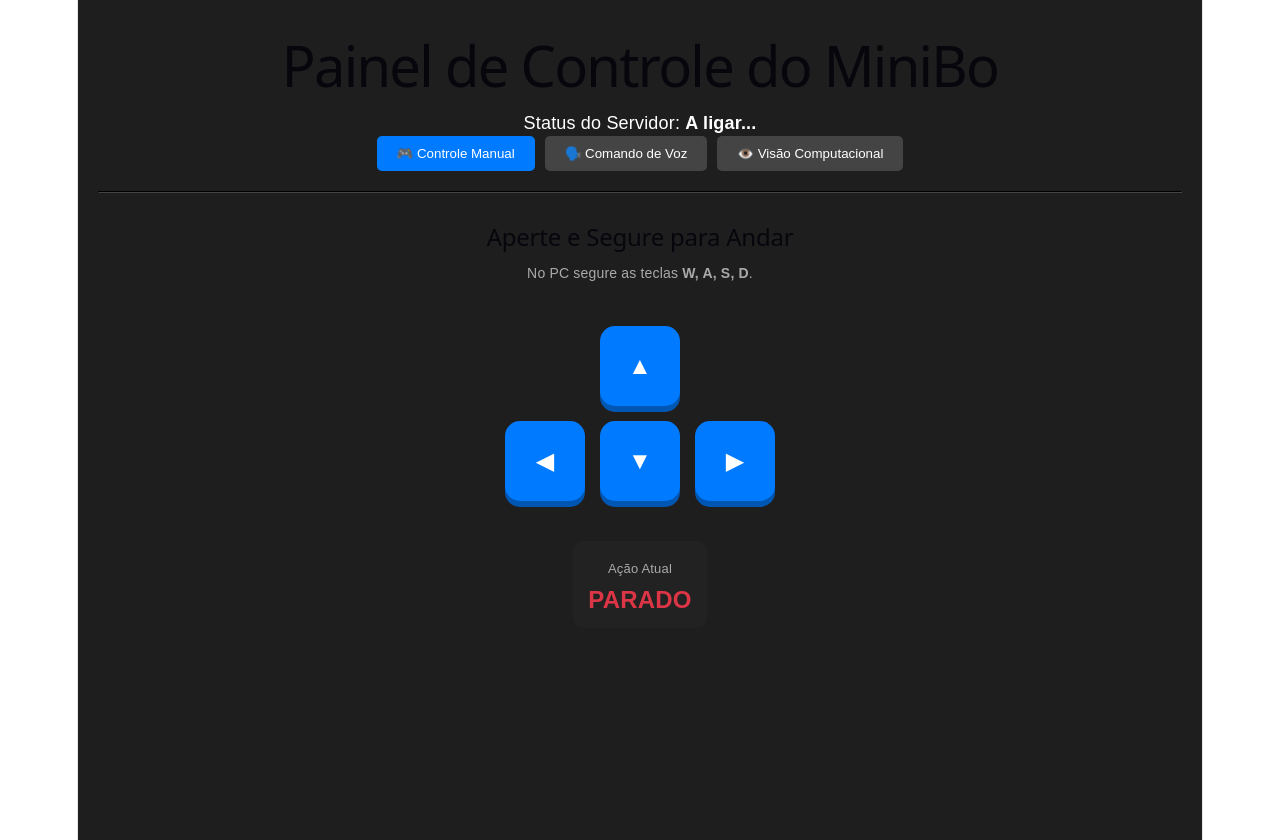
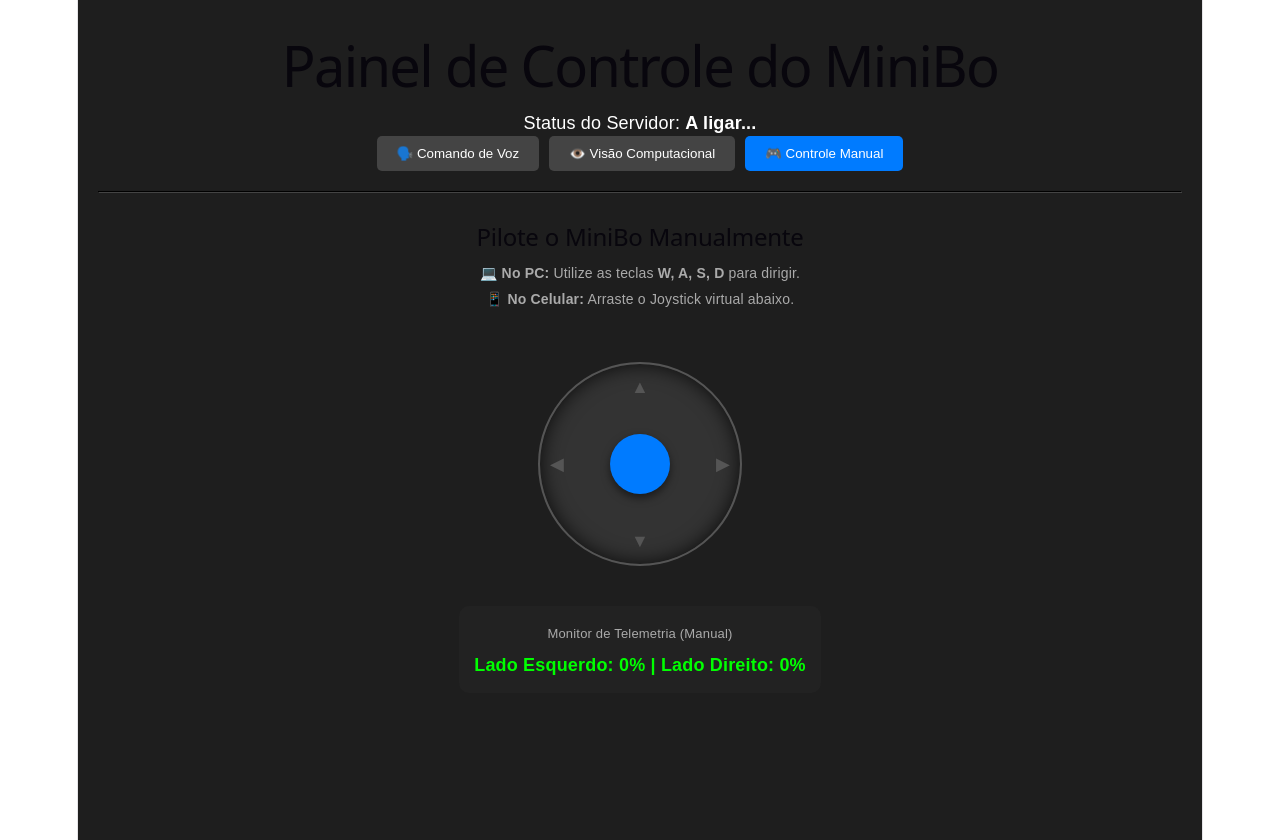
Before and after one commit to arturocunha/MiniBo, a React (Vite) app in the folder site-robo/: page / in a window 1280 px wide. Both pictures are taken after a click on the button "🎮 Controle Manual". Built offline with nearby package versions, Linux system fonts and the light colour scheme; no server answers.

Commit message:
fix: tentando corrigir o robo 15.0

```diff
--- a/site-robo/src/App.tsx
+++ b/site-robo/src/App.tsx
@@ -3,14 +3,15 @@ import './App.css';
 
 function App() {
   // =========================================================================
-  // ⚙️ MATRIZ DE CALIBRAÇÃO DE SINAIS
+  // ⚙️ MATRIZ DE CALIBRAÇÃO INDEPENDENTE DOS MOTORES
   // =========================================================================
-  const MULT_FFE = 1;
-  const MULT_FFD = 1;
-  const MULT_FTE = 1;
-  const MULT_FTD = 1;
+  const MULT_FFE = 1; // Frente-Frente-Esquerda (Pino 5)
+  const MULT_FFD = 1; // Frente-Frente-Direita  (Pino 6)
+  const MULT_FTE = 1; // Frente-Trás-Esquerda   (Pino 7)
+  const MULT_FTD = 1; // Frente-Trás-Direita    (Pino 8)
 
-  const [abaAtiva, setAbaAtiva] = useState<'voz' | 'visao' | 'manual'>('manual');
+  // Adicionamos a aba 'manual'
+  const [abaAtiva, setAbaAtiva] = useState<'voz' | 'visao' | 'manual'>('voz');
   const [statusWs, setStatusWs] = useState('A ligar...');
 
   const [comandoAtualVoz, setComandoAtualVoz] = useState('PARADO');
@@ -18,6 +19,10 @@ function App() {
   const [fraseOuvida, setFraseOuvida] = useState('');
 
   const [cameraLigada, setCameraLigada] = useState(false);
+  const [infoJoystick, setInfoJoystick] = useState({ speed: 0, turn: 0, l: 0, r: 0 });
+
+  // Estados do Joystick Virtual na tela
+  const [posicaoJoy, setPosicaoJoy] = useState({ x: 0, y: 0 });
 
   const ws = useRef<WebSocket | null>(null);
   const videoRef = useRef<HTMLVideoElement>(null);
@@ -27,15 +32,19 @@ function App() {
   const handsRef = useRef<any>(null);
   const loopVisaoRef = useRef<number>(0);
   const visaoAtivaRef = useRef<boolean>(false);
+
   const recognitionRef = useRef<any>(null);
   const ouvindoRef = useRef(false);
 
-  // A MÁGICA ESTÁ AQUI: Evita enviar o mesmo comando repetidas vezes
-  const direcaoRef = useRef('PARADO');
-  const [direcaoManual, setDirecaoManual] = useState('PARADO');
+  const estadoMotores = useRef<[number, number, number, number]>([0, 0, 0, 0]);
+
+  // Controles do Modo Manual (Teclado e Tela)
+  const teclasRef = useRef({ w: false, a: false, s: false, d: false });
+  const joyAtivoRef = useRef(false);
+  const areaJoyRef = useRef<HTMLDivElement>(null);
 
   // =========================================================================
-  // 1. LIGAÇÃO WEBSOCKET
+  // 1. LIGAÇÃO WEBSOCKET E TRANSMISSÃO CONTÍNUA (HEARTBEAT)
   // =========================================================================
   useEffect(() => {
     const protocoloWs = window.location.protocol === 'https:' ? 'wss:' : 'ws:';
@@ -55,50 +64,81 @@ function App() {
 
     conectar();
 
-    return () => ws.current?.close();
+    // Coração do Robô: Envia a matriz de motores atual 10 vezes por segundo
+    const transmissor = setInterval(() => {
+      if (ws.current && ws.current.readyState === WebSocket.OPEN) {
+        const [ffe, ffd, fte, ftd] = estadoMotores.current;
+
+        const cmdFinal = [
+          ffe * MULT_FFE,
+          ffd * MULT_FFD,
+          fte * MULT_FTE,
+          ftd * MULT_FTD
+        ].join(',');
+
+        ws.current.send(cmdFinal);
+      }
+    }, 100);
+
+    return () => {
+      clearInterval(transmissor);
+      ws.current?.close();
+    };
   }, []);
 
-  // FUNÇÃO CENTRALIZADA: Envia o comando UMA VEZ e a ESP32 segura!
-  const dispararAcao = useCallback((novaDirecao: string, motores: number[]) => {
-    // Se o robô já estiver fazendo isso, não envia de novo para não afogar a placa!
-    if (direcaoRef.current === novaDirecao) return;
+  // =========================================================================
+  // 2. MODO MANUAL (TECLADO WASD + JOYSTICK VIRTUAL)
+  // =========================================================================
+  const atualizarMotoresManual = useCallback((joyX = 0, joyY = 0) => {
+    let speed = 0;
+    let turn = 0;
 
-    direcaoRef.current = novaDirecao;
-    setDirecaoManual(novaDirecao);
-    setComandoAtualVoz(novaDirecao); // Unifica o visual
+    // Se o usuário estiver com o dedo no joystick, ele tem prioridade
+    if (joyAtivoRef.current) {
+      speed = -joyY; // Eixo Y no navegador é positivo para baixo, invertemos para acelerar
+      turn = joyX;
+    } else {
+      // Senão, lê as teclas WASD
+      speed = (teclasRef.current.w ? 100 : 0) + (teclasRef.current.s ? -100 : 0);
+      turn = (teclasRef.current.d ? 100 : 0) + (teclasRef.current.a ? -100 : 0);
+    }
 
-    if (ws.current && ws.current.readyState === WebSocket.OPEN) {
-      const cmd = [
-        motores[0] * MULT_FFE,
-        motores[1] * MULT_FFD,
-        motores[2] * MULT_FTE,
-        motores[3] * MULT_FTD
-      ].join(',');
+    // A Mágica do "Differential Steering" (Direção de Tanque)
+    // Esquerda = Velocidade + Curva  | Direita = -Velocidade + Curva
+    // Isso garante exatamente os mesmos sinais elétricos do modo de voz.
+    let mEsq = speed + turn;
+    let mDir = -speed + turn;
 
-      ws.current.send(cmd);
-      console.log("Enviado para a ESP32:", cmd);
+    // Se bater os botões juntos e passar de 100%, normalizamos
+    const max = Math.max(Math.abs(mEsq), Math.abs(mDir));
+    if (max > 100) {
+      mEsq = (mEsq / max) * 100;
+      mDir = (mDir / max) * 100;
     }
+
+    estadoMotores.current = [Math.round(mEsq), Math.round(mDir), Math.round(mEsq), Math.round(mDir)];
   }, []);
 
-  const pararTudo = () => dispararAcao('PARADO', [0, 0, 0, 0]);
-
-  // =========================================================================
-  // 2. MODO MANUAL: APERTOU = ANDOU | SOLTOU = PAROU
-  // =========================================================================
   useEffect(() => {
-    if (abaAtiva !== 'manual') return;
+    if (abaAtiva !== 'manual') {
+      teclasRef.current = { w: false, a: false, s: false, d: false };
+      return;
+    }
 
     const handleKeyDown = (e: KeyboardEvent) => {
       const key = e.key.toLowerCase();
-      if (key === 'w') dispararAcao('FRENTE', [100, -100, 100, -100]);
-      if (key === 's') dispararAcao('TRAS', [-100, 100, -100, 100]);
-      if (key === 'a') dispararAcao('ESQUERDA', [-100, -100, -100, -100]);
-      if (key === 'd') dispararAcao('DIREITA', [100, 100, 100, 100]);
+      if (['w', 'a', 's', 'd'].includes(key)) {
+        teclasRef.current[key as keyof typeof teclasRef.current] = true;
+        atualizarMotoresManual();
+      }
     };
 
     const handleKeyUp = (e: KeyboardEvent) => {
       const key = e.key.toLowerCase();
-      if (['w', 'a', 's', 'd'].includes(key)) pararTudo();
+      if (['w', 'a', 's', 'd'].includes(key)) {
+        teclasRef.current[key as keyof typeof teclasRef.current] = false;
+        atualizarMotoresManual();
+      }
     };
 
     window.addEventListener('keydown', handleKeyDown);
@@ -107,9 +147,51 @@ function App() {
     return () => {
       window.removeEventListener('keydown', handleKeyDown);
       window.removeEventListener('keyup', handleKeyUp);
-      pararTudo();
+      estadoMotores.current = [0, 0, 0, 0]; // Para tudo ao trocar de aba
     };
-  }, [abaAtiva, dispararAcao]);
+  }, [abaAtiva, atualizarMotoresManual]);
+
+  const handleTouchStart = (e: any) => {
+    joyAtivoRef.current = true;
+    moverJoystick(e);
+  };
+
+  const moverJoystick = (e: any) => {
+    if (!joyAtivoRef.current || !areaJoyRef.current) return;
+
+    const rect = areaJoyRef.current.getBoundingClientRect();
+    const isTouch = e.type.includes('touch');
+    const clientX = isTouch ? e.touches[0].clientX : e.clientX;
+    const clientY = isTouch ? e.touches[0].clientY : e.clientY;
+
+    const centerX = rect.left + rect.width / 2;
+    const centerY = rect.top + rect.height / 2;
+    const maxR = rect.width / 2;
+
+    let dx = clientX - centerX;
+    let dy = clientY - centerY;
+    const distance = Math.sqrt(dx * dx + dy * dy);
+
+    // Trava a "bolinha" do joystick dentro do círculo
+    if (distance > maxR) {
+      dx = (dx / distance) * maxR;
+      dy = (dy / distance) * maxR;
+    }
+
+    setPosicaoJoy({ x: dx, y: dy });
+
+    // Converte os pixels para porcentagem de potência (-100 a 100)
+    const pctX = (dx / maxR) * 100;
+    const pctY = (dy / maxR) * 100;
+    atualizarMotoresManual(pctX, pctY);
+  };
+
+  const handleTouchEnd = () => {
+    joyAtivoRef.current = false;
+    setPosicaoJoy({ x: 0, y: 0 });
+    atualizarMotoresManual(0, 0); // Para o robô quando solta
+  };
+
 
   // =========================================================================
   // 3. COMANDO DE VOZ
@@ -130,24 +212,42 @@ function App() {
         const fala = event.results[lastIndex][0].transcript.toLowerCase().trim();
         setFraseOuvida(fala);
 
-        if (/\b(frente|avançar|vai)\b/.test(fala)) dispararAcao('FRENTE', [100, -100, 100, -100]);
-        else if (/\b(esquerda|left)\b/.test(fala)) dispararAcao('ESQUERDA', [-100, -100, -100, -100]);
-        else if (/\b(direita|right)\b/.test(fala)) dispararAcao('DIREITA', [100, 100, 100, 100]);
-        else if (/\b(tr[aász]|r[eé]|recuar)\b/.test(fala)) dispararAcao('TRÁS', [-100, 100, -100, 100]);
-        else if (/\b(para|pare|parar|stop)\b/.test(fala)) pararTudo();
+        if (/\b(frente|avançar|vai)\b/.test(fala)) {
+          setComandoAtualVoz("FRENTE");
+          estadoMotores.current = [100, -100, 100, -100];
+        }
+        else if (/\b(esquerda|left)\b/.test(fala)) {
+          setComandoAtualVoz("ESQUERDA");
+          estadoMotores.current = [-100, -100, -100, -100];
+        }
+        else if (/\b(direita|right)\b/.test(fala)) {
+          setComandoAtualVoz("DIREITA");
+          estadoMotores.current = [100, 100, 100, 100];
+        }
+        else if (/\b(tr[aász]|r[eé]|recuar)\b/.test(fala)) {
+          setComandoAtualVoz("TRÁS");
+          estadoMotores.current = [-100, 100, -100, 100];
+        }
+        else if (/\b(para|pare|parar|stop)\b/.test(fala)) {
+          setComandoAtualVoz("PARADO");
+          estadoMotores.current = [0, 0, 0, 0];
+        }
       };
 
-      recognitionRef.current.onend = () => { if (ouvindoRef.current) recognitionRef.current.start(); };
+      recognitionRef.current.onend = () => {
+        if (ouvindoRef.current) recognitionRef.current.start();
+      };
     }
-  }, [dispararAcao]);
+  }, []);
 
   const alternarMicrofone = () => {
-    if (!recognitionRef.current) return alert("Navegador não suporta voz.");
+    if (!recognitionRef.current) return alert("O navegador não suporta comando de voz.");
     if (ouvindoVoz) {
       ouvindoRef.current = false;
       setOuvindoVoz(false);
       recognitionRef.current.stop();
-      pararTudo();
+      estadoMotores.current = [0, 0, 0, 0];
+      setComandoAtualVoz("PARADO");
       setFraseOuvida('');
     } else {
       ouvindoRef.current = true;
@@ -159,12 +259,15 @@ function App() {
   // =========================================================================
   // 4. VISÃO COMPUTACIONAL
   // =========================================================================
+  const [zonaAtual, setZonaAtual] = useState<string>('PARADO');
+
   const onResultsHand = useCallback((results: any) => {
     if (!canvasRef.current || !videoRef.current || !visaoAtivaRef.current) return;
     const canvasCtx = canvasRef.current.getContext('2d');
     if (!canvasCtx) return;
 
-    const W = canvasRef.current.width; const H = canvasRef.current.height;
+    const W = canvasRef.current.width;
+    const H = canvasRef.current.height;
     canvasCtx.clearRect(0, 0, W, H);
 
     canvasCtx.globalAlpha = 0.18;
@@ -190,26 +293,28 @@ function App() {
       const cx = landmarks[9].x, cy = landmarks[9].y;
       const dx = Math.abs(cx - 0.5), dy = Math.abs(cy - 0.5);
 
-      if (dx < margemCentro && dy < margemCentro) dispararAcao('PARADO', [0, 0, 0, 0]);
-      else if (dy > dx) {
-        if (cy < 0.5) dispararAcao('FRENTE', [100, -100, 100, -100]);
-        else dispararAcao('RÉ', [-100, 100, -100, 100]);
+      let zona = 'PARADO';
+      let motores: [number, number, number, number] = [0, 0, 0, 0];
+
+      if (dx < margemCentro && dy < margemCentro) {
+        zona = 'PARADO'; motores = [0, 0, 0, 0];
+      } else if (dy > dx) {
+        if (cy < 0.5) { zona = 'FRENTE'; motores = [100, -100, 100, -100]; }
+        else { zona = 'RÉ'; motores = [-100, 100, -100, 100]; }
       } else {
-        if (cx < 0.5) dispararAcao('DIREITA', [100, 100, 100, 100]);
-        else dispararAcao('ESQUERDA', [-100, -100, -100, -100]);
+        if (cx < 0.5) { zona = 'DIREITA'; motores = [100, 100, 100, 100]; }
+        else { zona = 'ESQUERDA'; motores = [-100, -100, -100, -100]; }
       }
 
-      const drawConnectors = (window as any).drawConnectors;
-      const drawLandmarks = (window as any).drawLandmarks;
-      const HAND_CONNECTIONS = (window as any).HAND_CONNECTIONS;
-      if (drawConnectors && drawLandmarks) {
-        drawConnectors(canvasCtx, landmarks, HAND_CONNECTIONS, { color: '#ffffff', lineWidth: 3 });
-        drawLandmarks(canvasCtx, landmarks, { color: '#ffff00', lineWidth: 1, radius: 5 });
-      }
+      estadoMotores.current = motores;
+      setZonaAtual(zona);
+      setInfoJoystick({ speed: Math.abs(motores[0]), turn: motores[0] !== motores[1] ? 100 : 0, l: motores[0], r: motores[1] });
     } else {
-      pararTudo();
+      estadoMotores.current = [0, 0, 0, 0];
+      setZonaAtual('PARADO');
+      setInfoJoystick({ speed: 0, turn: 0, l: 0, r: 0 });
     }
-  }, [dispararAcao]);
+  }, []);
 
   const processarFrameRef = useRef<() => void>(() => {});
   processarFrameRef.current = async () => {
@@ -240,105 +345,129 @@ function App() {
         }
         visaoAtivaRef.current = true; setCameraLigada(true); processarFrameRef.current();
       };
-    } catch (erro) { alert("Erro na câmera."); }
+    } catch (erro) { alert("Erro na câmera. Verifique se permitiu o acesso."); }
   };
 
   const desligarVision = () => {
     visaoAtivaRef.current = false; cancelAnimationFrame(loopVisaoRef.current);
     if (streamRef.current) streamRef.current.getTracks().forEach(track => track.stop());
     if (videoRef.current) videoRef.current.srcObject = null;
-    pararTudo(); setCameraLigada(false);
+    estadoMotores.current = [0, 0, 0, 0]; setCameraLigada(false); setInfoJoystick({ speed: 0, turn: 0, l: 0, r: 0 });
   };
 
   useEffect(() => {
     if (abaAtiva !== 'visao') desligarVision();
     if (abaAtiva !== 'voz' && ouvindoVoz) alternarMicrofone();
+  // eslint-disable-next-line react-hooks/exhaustive-deps
   }, [abaAtiva]);
 
-  const btnStyle = {
-    width: '80px', height: '80px', fontSize: '24px', fontWeight: 'bold',
-    backgroundColor: '#007bff', color: 'white', border: 'none',
-    borderRadius: '15px', cursor: 'pointer', userSelect: 'none' as const,
-    boxShadow: '0 6px 0 #0056b3', touchAction: 'none'
-  };
-
+  // =========================================================================
+  // INTERFACE
+  // =========================================================================
   return (
     <div style={{ fontFamily: 'Arial', padding: '20px', textAlign: 'center', backgroundColor: '#1e1e1e', color: 'white', minHeight: '100vh', touchAction: 'none' }}>
       <h1>Painel de Controle do MiniBo</h1>
       <p>Status do Servidor: <strong>{statusWs}</strong></p>
 
+      {/* NOVO MENU COM A ABA MANUAL */}
       <div style={{ marginBottom: '20px', display: 'flex', justifyContent: 'center', flexWrap: 'wrap', gap: '10px' }}>
-        <button onClick={() => setAbaAtiva('manual')} style={{ padding: '10px 20px', backgroundColor: abaAtiva === 'manual' ? '#007bff' : '#444', color: 'white', border: 'none', borderRadius: '5px', cursor: 'pointer' }}>🎮 Controle Manual</button>
         <button onClick={() => setAbaAtiva('voz')} style={{ padding: '10px 20px', backgroundColor: abaAtiva === 'voz' ? '#007bff' : '#444', color: 'white', border: 'none', borderRadius: '5px', cursor: 'pointer' }}>🗣️ Comando de Voz</button>
         <button onClick={() => setAbaAtiva('visao')} style={{ padding: '10px 20px', backgroundColor: abaAtiva === 'visao' ? '#007bff' : '#444', color: 'white', border: 'none', borderRadius: '5px', cursor: 'pointer' }}>👁️ Visão Computacional</button>
+        <button onClick={() => setAbaAtiva('manual')} style={{ padding: '10px 20px', backgroundColor: abaAtiva === 'manual' ? '#007bff' : '#444', color: 'white', border: 'none', borderRadius: '5px', cursor: 'pointer' }}>🎮 Controle Manual</button>
       </div>
 
       <hr style={{ borderColor: '#444' }} />
 
+      {/* TELA DE CONTROLE MANUAL (NOVA) */}
       {abaAtiva === 'manual' && (
         <div style={{ marginTop: '30px' }}>
-          <h2>Aperte e Segure para Andar</h2>
-          <p style={{ color: '#aaa', fontSize: '14px', marginBottom: '30px' }}>No PC segure as teclas <strong>W, A, S, D</strong>.</p>
+          <h2>Pilote o MiniBo Manualmente</h2>
+          <p style={{ color: '#aaa', fontSize: '14px', marginBottom: '30px' }}>
+            💻 <strong>No PC:</strong> Utilize as teclas <strong>W, A, S, D</strong> para dirigir.<br/>
+            📱 <strong>No Celular:</strong> Arraste o Joystick virtual abaixo.
+          </p>
 
-          <div style={{ display: 'grid', gridTemplateColumns: '80px 80px 80px', gap: '15px', justifyContent: 'center', marginTop: '40px' }}>
-            <div />
-            <button style={btnStyle}
-              onPointerDown={(e) => { e.preventDefault(); dispararAcao('FRENTE', [100, -100, 100, -100]); }}
-              onPointerUp={(e) => { e.preventDefault(); pararTudo(); }}
-              onPointerLeave={(e) => { e.preventDefault(); pararTudo(); }}
-            > ▲ </button>
-            <div />
-            <button style={btnStyle}
-              onPointerDown={(e) => { e.preventDefault(); dispararAcao('ESQUERDA', [-100, -100, -100, -100]); }}
-              onPointerUp={(e) => { e.preventDefault(); pararTudo(); }}
-              onPointerLeave={(e) => { e.preventDefault(); pararTudo(); }}
-            > ◀ </button>
-            <button style={btnStyle}
-              onPointerDown={(e) => { e.preventDefault(); dispararAcao('TRAS', [-100, 100, -100, 100]); }}
-              onPointerUp={(e) => { e.preventDefault(); pararTudo(); }}
-              onPointerLeave={(e) => { e.preventDefault(); pararTudo(); }}
-            > ▼ </button>
-            <button style={btnStyle}
-              onPointerDown={(e) => { e.preventDefault(); dispararAcao('DIREITA', [100, 100, 100, 100]); }}
-              onPointerUp={(e) => { e.preventDefault(); pararTudo(); }}
-              onPointerLeave={(e) => { e.preventDefault(); pararTudo(); }}
-            > ▶ </button>
+          <div style={{ display: 'flex', justifyContent: 'center', alignItems: 'center', marginTop: '50px' }}>
+            {/* Base do Joystick (Círculo maior) */}
+            <div
+              ref={areaJoyRef}
+              onMouseDown={handleTouchStart}
+              onMouseMove={moverJoystick}
+              onMouseUp={handleTouchEnd}
+              onMouseLeave={handleTouchEnd}
+              onTouchStart={handleTouchStart}
+              onTouchMove={moverJoystick}
+              onTouchEnd={handleTouchEnd}
+              style={{
+                width: '200px', height: '200px', backgroundColor: '#333',
+                borderRadius: '50%', position: 'relative',
+                boxShadow: 'inset 0 0 20px rgba(0,0,0,0.8)', border: '2px solid #555', cursor: 'pointer'
+              }}
+            >
+              {/* Marcações de Direção do Joystick */}
+              <div style={{position: 'absolute', top: 10, left: '50%', transform: 'translateX(-50%)', color: '#555'}}>▲</div>
+              <div style={{position: 'absolute', bottom: 10, left: '50%', transform: 'translateX(-50%)', color: '#555'}}>▼</div>
+              <div style={{position: 'absolute', left: 10, top: '50%', transform: 'translateY(-50%)', color: '#555'}}>◀</div>
+              <div style={{position: 'absolute', right: 10, top: '50%', transform: 'translateY(-50%)', color: '#555'}}>▶</div>
+
+              {/* A "Bolinha" do Joystick */}
+              <div style={{
+                width: '60px', height: '60px', backgroundColor: '#007bff',
+                borderRadius: '50%', position: 'absolute',
+                top: '50%', left: '50%',
+                transform: `translate(calc(-50% + ${posicaoJoy.x}px), calc(-50% + ${posicaoJoy.y}px))`,
+                boxShadow: '0 4px 8px rgba(0,0,0,0.5)',
+                transition: joyAtivoRef.current ? 'none' : 'transform 0.2s ease-out'
+              }} />
+            </div>
           </div>
 
           <div style={{ marginTop: '40px', padding: '15px', backgroundColor: '#222', borderRadius: '10px', display: 'inline-block' }}>
-             <p style={{ margin: 0, color: '#aaa', fontSize: '13px' }}>Ação Atual</p>
-             <p style={{ margin: '5px 0 0 0', fontWeight: 'bold', color: direcaoManual === 'PARADO' ? '#dc3545' : '#0f0', fontSize: '24px' }}>
-               {direcaoManual}
+             <p style={{ margin: 0, color: '#aaa', fontSize: '13px' }}>Monitor de Telemetria (Manual)</p>
+             <p style={{ margin: '5px 0 0 0', fontWeight: 'bold', color: '#0f0' }}>
+               Lado Esquerdo: {estadoMotores.current[0]}% | Lado Direito: {estadoMotores.current[1]}%
              </p>
           </div>
         </div>
       )}
 
+      {/* TELA DE COMANDO DE VOZ (MANTIDA INTACTA) */}
       {abaAtiva === 'voz' && (
         <div style={{ marginTop: '30px' }}>
           <h2>Controle por Comando de Voz Estável</h2>
+          <p>Diga de forma clara: <strong>Frente, Trás, Esquerda, Direita, Parar</strong></p>
           <button onClick={alternarMicrofone} style={{ padding: '20px 40px', fontSize: '20px', color: 'white', border: 'none', borderRadius: '10px', cursor: 'pointer', marginTop: '10px', backgroundColor: ouvindoVoz ? '#dc3545' : '#28a745' }}>{ouvindoVoz ? '🛑 Parar Ouvinte' : '🎙️ Ativar Ouvinte'}</button>
+
           <div style={{ marginTop: '30px', minHeight: '40px' }}>
              <p style={{ color: '#aaa', margin: 0 }}>O navegador ouviu:</p>
-             <h3 style={{ color: '#ffc107', marginTop: '5px', fontStyle: 'italic' }}>{ouvindoVoz ? `"${fraseOuvida}"` : 'Microfone desligado'}</h3>
+             <h3 style={{ color: '#ffc107', marginTop: '5px', fontStyle: 'italic' }}>
+               {ouvindoVoz ? `"${fraseOuvida}"` : 'Microfone desligado'}
+             </h3>
           </div>
+
           <div style={{ marginTop: '20px', padding: '20px', backgroundColor: '#333', borderRadius: '10px', display: 'inline-block', minWidth: '300px' }}>
-            <p style={{ margin: 0, fontSize: '18px', color: '#aaa' }}>Estado Atual:</p>
-            <p style={{ margin: '10px 0 0 0', fontSize: '36px', fontWeight: 'bold', color: direcaoManual === 'PARADO' ? '#dc3545' : '#17a2b8' }}>{direcaoManual}</p>
+            <p style={{ margin: 0, fontSize: '18px', color: '#aaa' }}>Estado Atual Trancado:</p>
+            <p style={{ margin: '10px 0 0 0', fontSize: '36px', fontWeight: 'bold', color: comandoAtualVoz === 'PARADO' ? '#dc3545' : '#17a2b8' }}>{comandoAtualVoz}</p>
           </div>
         </div>
       )}
 
+      {/* TELA DE VISÃO COMPUTACIONAL (MANTIDA INTACTA) */}
       {abaAtiva === 'visao' && (
         <div style={{ marginTop: '30px' }}>
           <h2>Pilote Arrastando a Mão pela Tela</h2>
+          <p style={{ color: '#aaa' }}>Topo: Frente | Rodapé: Ré | Laterais: Curva Pivotada | Centro: Pare</p>
           <button onClick={cameraLigada ? desligarVision : iniciarVision} style={{ padding: '15px 30px', fontSize: '16px', backgroundColor: cameraLigada ? '#dc3545' : '#17a2b8', color: 'white', border: 'none', borderRadius: '8px', cursor: 'pointer', marginBottom: '20px' }}>{cameraLigada ? '❌ Desligar Câmera' : '🤖 Ligar Câmera'}</button>
+          <br />
           <div style={{ position: 'relative', width: '640px', height: '480px', margin: '0 auto', border: cameraLigada ? '3px solid #28a745' : '3px solid #555', borderRadius: '10px', backgroundColor: '#000', overflow: 'hidden' }}>
             <video ref={videoRef} playsInline muted style={{ position: 'absolute', top: 0, left: 0, width: '100%', height: '100%', objectFit: 'cover', transform: 'scaleX(-1)' }} />
             <canvas ref={canvasRef} width="640" height="480" style={{ position: 'absolute', top: 0, left: 0, width: '100%', height: '100%', zIndex: 10, transform: 'scaleX(-1)' }} />
             {cameraLigada && (
               <div style={{ position: 'absolute', bottom: '20px', left: '20px', backgroundColor: 'rgba(0,0,0,0.75)', padding: '10px 14px', borderRadius: '8px', textAlign: 'left', fontSize: '14px', color: '#0f0', zIndex: 20 }}>
-                <p style={{ margin: 0, fontWeight: 'bold', color: direcaoManual === 'PARADO' ? '#dc3545' : '#ffff00', fontSize: '18px' }}>⬛ {direcaoManual}</p>
+                <p style={{ margin: 0, fontWeight: 'bold', color: zonaAtual === 'PARADO' ? '#dc3545' : '#ffff00', fontSize: '18px' }}>⬛ {zonaAtual}</p>
+                <hr style={{ borderColor: '#444', margin: '6px 0' }} />
+                <p style={{ margin: 0 }}>Motor Esq: {infoJoystick.l}</p>
+                <p style={{ margin: 0 }}>Motor Dir: {infoJoystick.r}</p>
               </div>
             )}
           </div>
```
